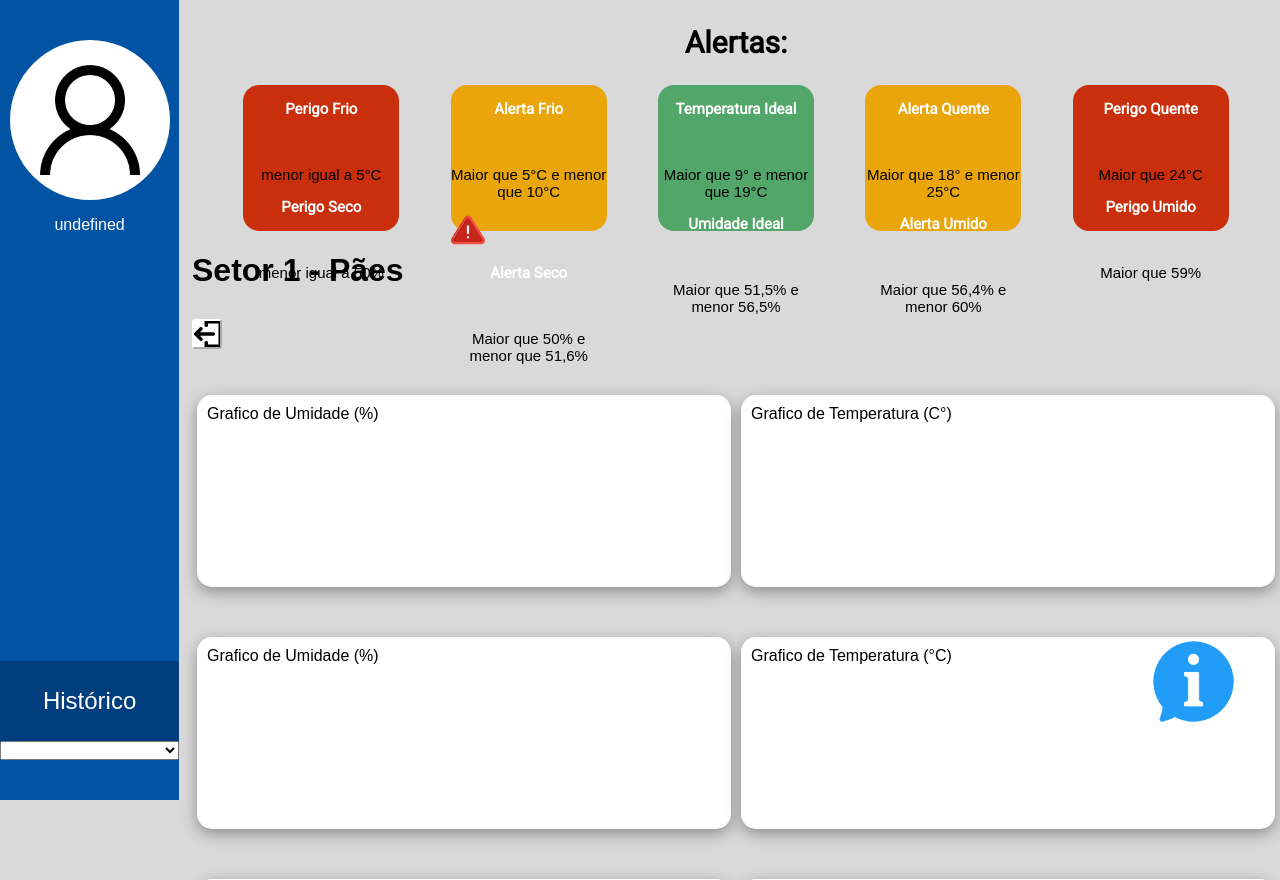
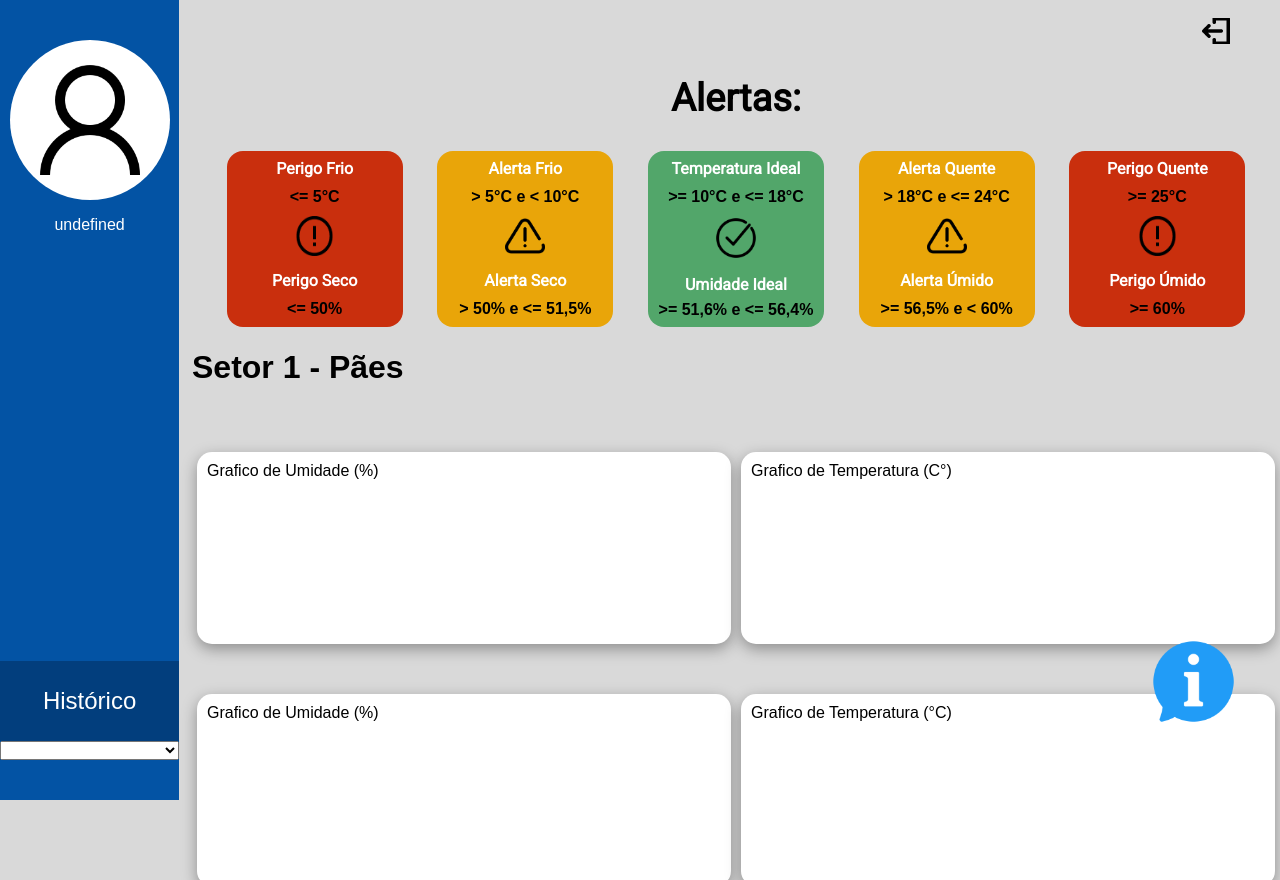
Before and after one commit to Grupo10-1ads-A/INNO, a website: page site/public/dashboard.html in a window 1280 px wide. Shown: the top 880 px of the page. Drawn offline with nearby package versions, Linux system fonts and the light colour scheme; no server answers; a web font is replaced by a local one.

Commit message:
estilizacao alertas

```diff
--- a/site/public/dashboard.html
+++ b/site/public/dashboard.html
@@ -33,9 +33,6 @@
                 <select id="SETORIZACAO">
 
                 </select>
-
-
-
             </div>
         </div>
 
@@ -45,50 +42,65 @@
 
 
                 <div class="alertas">
+                    <div class="botao-exit">
+                        <button onclick="logout()"></button>
+                    </div>
                     <div class="titulo-alertas">
                         <h2 class="titulo-alertas">Alertas:</h2>
                     </div>
                     <!-- ALERTA VERMELHO PERIGO FRIO E PERIGO SECO -->
                     <div class="alertas-coloridos">
                         <div class="perigo">
-                            <h3 class="text-alertas">Perigo Frio</h3><br>
-                            <p>menor igual a 5°C</p>
-                            <h3 class="text-alertas">Perigo Seco</h3><br>
-                            <p>menor igual a 50%</p>
+                            <span style="margin-bottom: 10px; margin-top: 8px;" class="text-alertas">Perigo Frio</span>
+                            <span><= 5°C</span>
+                                <div style="margin-top: 5px;" class="container">
+                                    <img style="height: 40px; width: 65px;" src="assets/icons/icon_perigo.png">
+                                </div>
+                                <span style="margin-top: 15px;" class="text-alertas">Perigo Seco</span>
+                                <span style="margin-top: 10px;"> <= 50% </span>
                         </div>
                         <div class="alerta">
-                            <h3 class="text-alertas">Alerta Frio</h3><br>
-                            <p>Maior que 5°C e menor que 10°C</p>
-                            <img src="assets/icons/alerta 1.png">
-                            <h3 class="text-alertas">Alerta Seco</h3><br>
-                            <p>Maior que 50% e menor que 51,6%</p>
+                            <span style="margin-bottom: 10px; margin-top: 8px;" class="text-alertas">Alerta Frio</span>
+                            <span> > 5°C e < 10°C</span>
+                                    <div style="margin-top: 5px;" class="container">
+                                        <img style="height: 40px; width: 40px;" src="assets/icons/icone_atencao.png">
+                                    </div>
+                                    <span style="margin-top: 15px;" class="text-alertas">Alerta Seco</span>
+                                    <span style="margin-top: 10px;"> > 50% e <= 51,5%</span>
                         </div>
                         <div class="ideal">
-                            <h3 class="text-alertas">Temperatura Ideal</h3><br>
-                            <p>Maior que 9° e menor que 19°C</p>
-                            <h3 class="text-alertas">Umidade Ideal</h3><br>
-                            <p>Maior que 51,5% e menor 56,5%</p>
+                            <span style="margin-bottom: 10px; margin-top: 8px;" class="text-alertas">Temperatura Ideal</span>
+                            <span> >= 10°C e <= 18°C</span>
+                                    <div style="margin-top: 5px;" class="container">
+                                        <img style="height: 44px; width: 44px;" src="assets/icons/icon_certo.png">
+                                    </div>
+                                    <span style="margin-top: 15px;" class="text-alertas">Umidade Ideal</span>
+                                    <span style="margin-top: 7px;">>= 51,6% e <= 56,4%</span>
                         </div>
                         <div class="alerta">
-                            <h3 class="text-alertas">Alerta Quente</h3><br>
-                            <p>Maior que 18° e menor 25°C</p>
-                            <h3 class="text-alertas">Alerta Umido</h3><br>
-                            <p>Maior que 56,4% e menor 60%</p>
+                            <span style="margin-bottom: 10px; margin-top: 8px;" class="text-alertas">Alerta Quente</span>
+                            <span>> 18°C e <= 24°C</span>
+                                    <div style="margin-top: 5px;" class="container">
+                                        <img style="height: 40px; width: 40px;" src="assets/icons/icone_atencao.png">
+                                    </div>
+                                    <span style="margin-top: 15px;" class="text-alertas">Alerta Úmido</span>
+                                    <span style="margin-top: 10px;">>= 56,5% e < 60%</span>
                         </div>
                         <div class="perigo">
-                            <h3 class="text-alertas">Perigo Quente</h3><br>
-                            <p>Maior que 24°C</p>
-                            <h3 class="text-alertas">Perigo Umido</h3><br>
-                            <p>Maior que 59%</p>
+                            <span style="margin-bottom: 10px; margin-top: 8px;" class="text-alertas">Perigo Quente</span>
+                            <span> >= 25°C</span>
+                            <div style="margin-top: 5px;" class="container">
+                                <img style="height: 40px; width: 65px;" src="assets/icons/icon_perigo.png">
+                            </div>
+                            <span style="margin-top: 15px;" class="text-alertas">Perigo Úmido</span>
+                            <span style="margin-top: 10px;">>= 60%</span>
                         </div>
                     </div>
                 </div>
 
 
                 <h1 id="h1_setor"></h1>
-                <div class="botao-exit">
-                    <button onclick="logout()"></button>
-                </div>
+
                 <div id="div_campo">
                     <!-- os charts aparecem aqui -->
                     <div class="grafico">
--- a/site/public/styleDash.css
+++ b/site/public/styleDash.css
@@ -35,40 +35,58 @@ body {
 .titulo-alertas {
     font-family: 'Roboto', sans-serif;
     font-style: normal;
-    font-size: 30px;
+    font-size: 38px;
     text-align: center;
     color: #000000;
     width: 100%;
 }
-.alertas-coloridos p{
-    font-size: 15px;
-    /* margin-left: 10px;
-    margin-top: 10px; */
-    text-align: center;
-
-}
 
 /************************** ALERTAS - CAIXAS ******************************/
 .perigo {
-    width: 156px;
-    height: 146px;
+    width: 176px;
+    height: 176px;
     background: linear-gradient(0deg, #C92F0D, #C92F0D), linear-gradient(0deg, #358B4E, #358B4E), #358B4E;
     border-radius: 16px;
+    display: flex;
+    flex-direction: column;
 }
 
 .alerta {
-    width: 156px;
-    height: 146px;
+    width: 176px;
+    height: 176px;
     background: linear-gradient(0deg, #E9A509, #E9A509), linear-gradient(0deg, #358B4E, #358B4E), #358B4E;
     border-radius: 16px;
+    display: flex;
+    flex-direction: column;
 }
 
 .ideal {
-    width: 156px;
-    height: 146px;
+    width: 176px;
+    height: 176px;
     background: linear-gradient(0deg, #52A66A, #52A66A), linear-gradient(0deg, #358B4E, #358B4E), #358B4E;
     border-radius: 16px;
+    display: flex;
+    flex-direction: column;
 }
+
+.container{
+    display: flex;
+    justify-content: center;
+}
+
+.alertas-coloridos{
+    text-align: center;
+}
+
+.alertas-coloridos span{
+    font-weight: bold;
+    font-size: 16px;
+}
+
+.alertas-coloridos img {
+    margin-top: 5px;
+}
+
 
 /**************************************DASHBOARD*********************************************************/
 .help {
@@ -210,12 +228,17 @@ body {
     text-align: center;
 }
 
+.botao-exit{
+    display: flex;
+    justify-content: end;
+    margin-right: 50px;
+}
+
 .botao-exit button {
-    margin-top: 8px;
+    margin-top: 18px;
     background-image: url(../public/assets/icons/exit-botao\ 1.png);
-    background-color: white;
-    width: 30px;
-    height: 30px;
-    border-color: white;
-    border-radius: 3px;
+    background-color: #D9D9D9;
+    border: none;
+    width: 28px;
+    height: 26px;
 }
```
Also changed, not shown: site/public/assets/icons/botao.png (added), site/public/assets/icons/icon_caveira.png (added), site/public/assets/icons/icon_certo.png (added), site/public/assets/icons/icon_ideal.png (added), site/public/assets/icons/icon_perigo.png (added), site/public/assets/icons/icone_atencao.png (added), site/public/assets/icons/icone_perigo.png (added).
